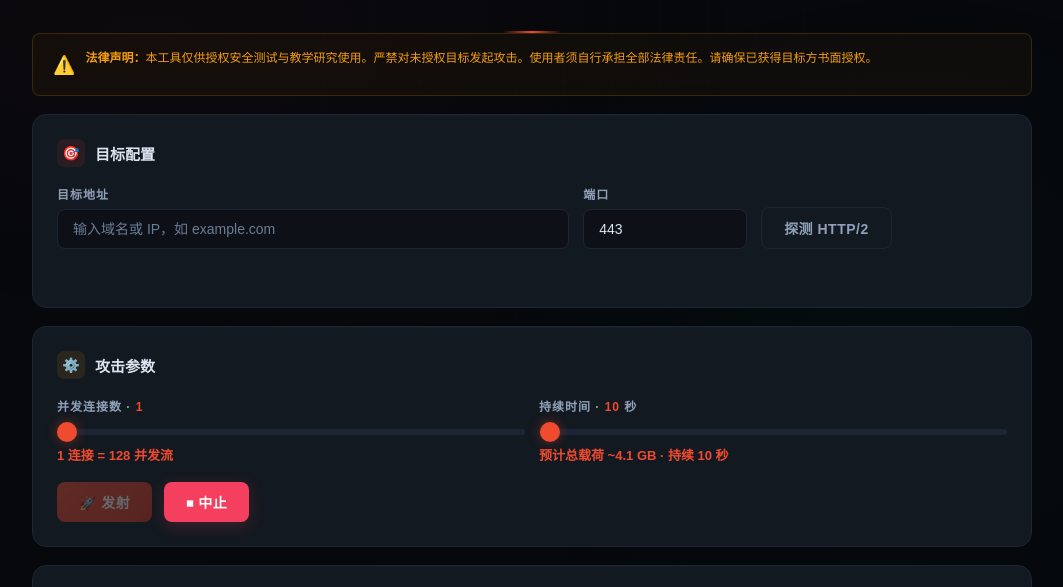
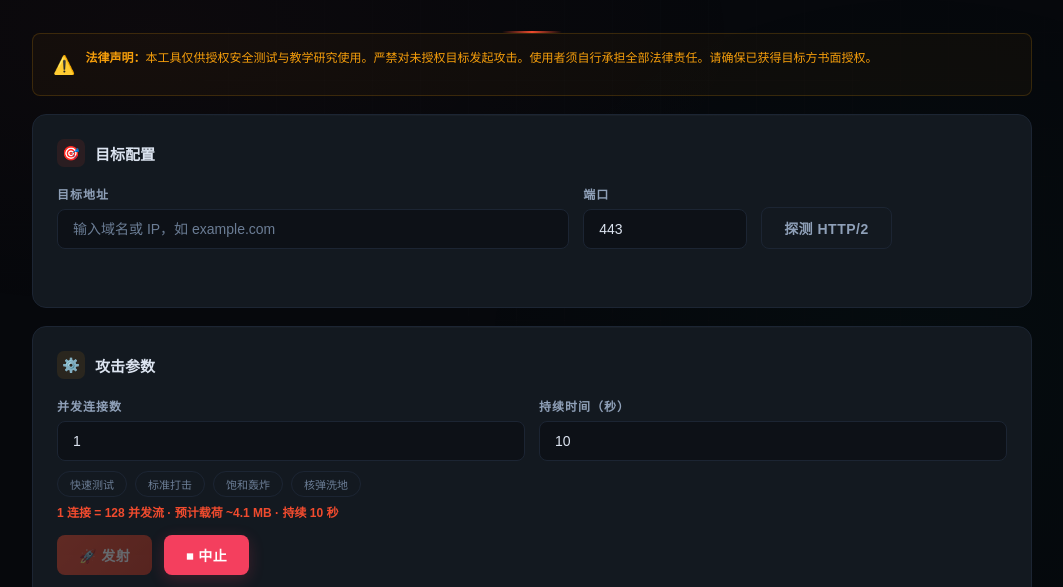
Before and after one commit to obrige/http2-bomb, a plain HTML site: page app/static/index.html in a window 1280 px wide. Shown: the part 208-795 px from the top of the page, without its empty margins (108-1171 px from the left). Drawn offline with Linux system fonts and the light colour scheme; no server answers.

Commit message:
Switch to unlimited number inputs + preset buttons

```diff
--- a/app/static/index.html
+++ b/app/static/index.html
@@ -53,14 +53,9 @@ body {
   mask-image: radial-gradient(ellipse 80% 80% at 50% 40%, black 20%, transparent 70%);
 }
 
-.container {
-  position: relative; z-index: 1;
-  max-width: 1040px; margin: 0 auto; padding: 24px 20px 40px;
-}
+.container { position: relative; z-index: 1; max-width: 1040px; margin: 0 auto; padding: 24px 20px 40px; }
 
-.header {
-  text-align: center; padding: 48px 0 36px; position: relative;
-}
+.header { text-align: center; padding: 48px 0 36px; position: relative; }
 .header::after {
   content: ''; position: absolute; bottom: 0; left: 50%; transform: translateX(-50%);
   width: 60px; height: 2px;
@@ -82,10 +77,7 @@ body {
   width: 6px; height: 6px; background: var(--danger); border-radius: 50%;
   animation: dot-pulse 1.5s ease-in-out infinite;
 }
-@keyframes dot-pulse {
-  0%,100% { opacity: 1; }
-  50% { opacity: .3; }
-}
+@keyframes dot-pulse { 0%,100% { opacity: 1; } 50% { opacity: .3; } }
 .header h1 {
   font-size: 38px; font-weight: 800; letter-spacing: 4px;
   background: linear-gradient(135deg, #f04b2e 0%, #f59e0b 50%, #f04b2e 100%);
@@ -94,18 +86,12 @@ body {
   animation: title-shift 4s linear infinite;
   margin-bottom: 10px;
 }
-@keyframes title-shift {
-  to { background-position: 200% center; }
-}
-.header .subtitle {
-  color: var(--text-dim); font-size: 14px; letter-spacing: 1px;
-}
+@keyframes title-shift { to { background-position: 200% center; } }
+.header .subtitle { color: var(--text-dim); font-size: 14px; letter-spacing: 1px; }
 
 .card {
-  background: var(--card);
-  border: 1px solid var(--border);
-  border-radius: var(--radius);
-  padding: 24px; margin-bottom: 18px;
+  background: var(--card); border: 1px solid var(--border);
+  border-radius: var(--radius); padding: 24px; margin-bottom: 18px;
   transition: border-color .3s, box-shadow .3s;
   position: relative; overflow: hidden;
 }
@@ -116,20 +102,18 @@ body {
 .card:hover { border-color: var(--border-hover); box-shadow: var(--glow); }
 .card-title {
   font-size: 15px; font-weight: 700; margin-bottom: 18px;
-  display: flex; align-items: center; gap: 10px;
-  color: var(--text);
+  display: flex; align-items: center; gap: 10px; color: var(--text);
 }
 .card-title .icon {
   width: 28px; height: 28px; border-radius: 7px;
-  display: flex; align-items: center; justify-content: center;
-  font-size: 14px;
+  display: flex; align-items: center; justify-content: center; font-size: 14px;
 }
 .icon-target { background: rgba(240,75,46,.1); color: var(--accent); }
 .icon-params { background: rgba(245,158,11,.1); color: var(--warning); }
 .icon-stats { background: rgba(16,185,129,.1); color: var(--success); }
 .icon-log { background: rgba(100,140,255,.1); color: #648cff; }
 
-.form-row { display: flex; gap: 14px; flex-wrap: wrap; }
+.form-row { display: flex; gap: 14px; flex-wrap: wrap; align-items: flex-end; }
 .form-group { flex: 1; min-width: 120px; }
 .form-group label {
   display: block; font-size: 12px; color: var(--text-mid);
@@ -146,29 +130,26 @@ body {
   border-color: var(--accent); box-shadow: 0 0 0 3px rgba(240,75,46,.08);
 }
 .form-group input::placeholder { color: var(--text-dim); }
+.param-hint {
+  font-size: 12px; color: var(--accent); margin-top: 6px; font-weight: 600;
+  min-height: 18px;
+}
 
-input[type="range"] {
-  -webkit-appearance: none; width: 100%; height: 6px;
-  background: var(--border); border-radius: 3px; outline: none;
-  cursor: pointer; padding: 0; border: none;
+.preset-row { display: flex; gap: 8px; flex-wrap: wrap; margin-top: 10px; }
+.preset {
+  padding: 4px 12px; border-radius: 14px; font-size: 11px;
+  cursor: pointer; border: 1px solid var(--border);
+  background: transparent; color: var(--text-dim);
+  font-family: var(--font); transition: all .2s;
 }
-input[type="range"]::-webkit-slider-thumb {
-  -webkit-appearance: none; width: 20px; height: 20px;
-  background: var(--accent); border-radius: 50%;
-  cursor: pointer; box-shadow: 0 0 12px rgba(240,75,46,.4);
-  transition: transform .15s;
-}
-input[type="range"]::-webkit-slider-thumb:hover { transform: scale(1.2); }
-.range-value {
-  font-size: 13px; color: var(--accent); margin-top: 6px; font-weight: 700;
-}
+.preset:hover { border-color: var(--accent); color: var(--accent); background: rgba(240,75,46,.06); }
+.preset.active { border-color: var(--accent); color: var(--accent); background: rgba(240,75,46,.08); }
 
 .btn {
   padding: 10px 22px; border: none; border-radius: var(--radius-sm);
   font-size: 14px; font-weight: 700; cursor: pointer;
   font-family: var(--font); transition: all .2s;
-  display: inline-flex; align-items: center; gap: 7px;
-  letter-spacing: .5px;
+  display: inline-flex; align-items: center; gap: 7px; letter-spacing: .5px;
 }
 .btn:active { transform: scale(.96); }
 .btn-primary {
@@ -177,29 +158,19 @@ input[type="range"]::-webkit-slider-thumb:hover { transform: scale(1.2); }
 }
 .btn-primary:hover { box-shadow: 0 6px 24px rgba(240,75,46,.4); transform: translateY(-1px); }
 .btn-primary:disabled { opacity: .35; cursor: not-allowed; transform: none; box-shadow: none; }
-.btn-danger {
-  background: var(--danger); color: #fff;
-  box-shadow: 0 4px 16px rgba(244,63,94,.2);
-}
+.btn-danger { background: var(--danger); color: #fff; box-shadow: 0 4px 16px rgba(244,63,94,.2); }
 .btn-danger:hover { box-shadow: 0 6px 24px rgba(244,63,94,.35); }
-.btn-outline {
-  background: transparent; border: 1px solid var(--border); color: var(--text-mid);
-}
+.btn-outline { background: transparent; border: 1px solid var(--border); color: var(--text-mid); }
 .btn-outline:hover { border-color: var(--accent2); color: var(--accent2); }
 .btn-sm { padding: 5px 14px; font-size: 12px; border-radius: 6px; }
 .btn-group { display: flex; gap: 12px; flex-wrap: wrap; }
 
-.status-grid {
-  display: grid; grid-template-columns: repeat(auto-fit, minmax(130px, 1fr));
-  gap: 14px;
-}
+.status-grid { display: grid; grid-template-columns: repeat(auto-fit, minmax(130px, 1fr)); gap: 14px; }
 .stat-card {
   background: var(--surface); padding: 16px 20px; border-radius: 10px;
   border: 1px solid var(--border); text-align: center;
 }
-.stat-value {
-  font-size: 30px; font-weight: 800; font-family: var(--mono);
-}
+.stat-value { font-size: 30px; font-weight: 800; font-family: var(--mono); }
 .stat-value.accent { color: var(--accent2); }
 .stat-value.danger { color: var(--danger); }
 .stat-value.warning { color: var(--warning); }
@@ -217,10 +188,7 @@ input[type="range"]::-webkit-slider-thumb:hover { transform: scale(1.2); }
 .log-line.err { color: var(--danger); }
 .log-line.warn { color: var(--warning); }
 .log-line.muted { color: var(--text-dim); }
-.log-toolbar {
-  display: flex; align-items: center; justify-content: space-between;
-  margin-bottom: 10px;
-}
+.log-toolbar { display: flex; align-items: center; justify-content: space-between; margin-bottom: 10px; }
 .log-counter { font-size: 11px; color: var(--text-dim); font-family: var(--mono); }
 
 .disclaimer-box {
@@ -235,10 +203,7 @@ input[type="range"]::-webkit-slider-thumb:hover { transform: scale(1.2); }
 .result-fail { color: var(--danger); font-weight: 600; }
 .result-info { color: var(--text-dim); }
 
-.footer {
-  text-align: center; padding: 32px 0 16px; color: var(--text-dim);
-  font-size: 11px; letter-spacing: 1px;
-}
+.footer { text-align: center; padding: 32px 0 16px; color: var(--text-dim); font-size: 11px; letter-spacing: 1px; }
 
 .spinner {
   display: inline-block; width: 14px; height: 14px;
@@ -276,9 +241,7 @@ input[type="range"]::-webkit-slider-thumb:hover { transform: scale(1.2); }
   </div>
 
   <div class="card">
-    <div class="card-title">
-      <span class="icon icon-target">🎯</span> 目标配置
-    </div>
+    <div class="card-title"><span class="icon icon-target">🎯</span> 目标配置</div>
     <div class="form-row">
       <div class="form-group" style="flex:2.5">
         <label>目标地址</label>
@@ -288,38 +251,35 @@ input[type="range"]::-webkit-slider-thumb:hover { transform: scale(1.2); }
         <label>端口</label>
         <input type="number" id="port" value="443" min="1" max="65535">
       </div>
-      <div class="form-group" style="flex:1.2;min-width:120px;display:flex;align-items:flex-end">
-        <button class="btn btn-outline" onclick="checkTarget()" id="btnCheck">
-          探测 HTTP/2
-        </button>
+      <div class="form-group" style="flex:1.2;min-width:120px">
+        <button class="btn btn-outline" onclick="checkTarget()" id="btnCheck">探测 HTTP/2</button>
       </div>
     </div>
     <div id="checkResult" style="margin-top:14px;font-size:13px;min-height:20px;"></div>
   </div>
 
   <div class="card">
-    <div class="card-title">
-      <span class="icon icon-params">⚙️</span> 攻击参数
-    </div>
+    <div class="card-title"><span class="icon icon-params">⚙️</span> 攻击参数</div>
     <div class="form-row">
       <div class="form-group">
-        <label>并发连接数 · <span style="color:var(--accent);font-weight:700" id="connLabel">1</span></label>
-        <input type="range" id="connections" min="1" max="1024" value="1" oninput="onSlider()">
-        <div class="range-value" id="connHint">1 连接 = 128 并发流</div>
+        <label>并发连接数</label>
+        <input type="number" id="connections" value="1" min="1" oninput="updateParams()">
       </div>
       <div class="form-group">
-        <label>持续时间 · <span style="color:var(--accent);font-weight:700" id="holdLabel">10</span> 秒</label>
-        <input type="range" id="hold" min="1" max="3600" value="10" oninput="onSlider()">
-        <div class="range-value" id="holdHint">预计总载荷 ~3.2 MB</div>
+        <label>持续时间（秒）</label>
+        <input type="number" id="hold" value="10" min="1" oninput="updateParams()">
       </div>
     </div>
-    <div class="btn-group" style="margin-top:18px">
-      <button class="btn btn-primary" onclick="startAttack()" id="btnStart" disabled>
-        🚀 发射
-      </button>
-      <button class="btn btn-danger" onclick="stopAttack()" id="btnStop" disabled>
-        ⏹ 中止
-      </button>
+    <div class="preset-row">
+      <button class="preset" onclick="setPreset(1,10)">快速测试</button>
+      <button class="preset" onclick="setPreset(64,60)">标准打击</button>
+      <button class="preset" onclick="setPreset(256,300)">饱和轰炸</button>
+      <button class="preset" onclick="setPreset(1024,3600)">核弹洗地</button>
+    </div>
+    <div class="param-hint" id="paramHint">1 连接 = 128 并发流 · 预计载荷 ~0.0 GB</div>
+    <div class="btn-group" style="margin-top:14px">
+      <button class="btn btn-primary" onclick="startAttack()" id="btnStart" disabled>🚀 发射</button>
+      <button class="btn btn-danger" onclick="stopAttack()" id="btnStop" disabled>⏹ 中止</button>
       <span id="attackSpinner" style="display:none;align-items:center;gap:8px;color:var(--accent);font-size:13px">
         <span class="spinner"></span> 攻击进行中...
       </span>
@@ -327,9 +287,7 @@ input[type="range"]::-webkit-slider-thumb:hover { transform: scale(1.2); }
   </div>
 
   <div class="card">
-    <div class="card-title">
-      <span class="icon icon-stats">📊</span> 实时战报
-    </div>
+    <div class="card-title"><span class="icon icon-stats">📊</span> 实时战报</div>
     <div class="status-grid" id="statsGrid">
       <div class="stat-card">
         <div class="stat-value accent" id="statSent">—</div>
@@ -351,9 +309,7 @@ input[type="range"]::-webkit-slider-thumb:hover { transform: scale(1.2); }
   </div>
 
   <div class="card">
-    <div class="card-title">
-      <span class="icon icon-log">📜</span> 实时日志
-    </div>
+    <div class="card-title"><span class="icon icon-log">📜</span> 实时日志</div>
     <div class="log-toolbar">
       <span class="log-counter" id="logCounter">共 0 条</span>
       <button class="btn btn-outline btn-sm" onclick="clearLogs()">清屏</button>
@@ -374,19 +330,27 @@ let eventSource = null;
 let logCount = 0;
 let isRunning = false;
 
-function onSlider() {
-  const conn = +document.getElementById('connections').value;
-  const hold = +document.getElementById('hold').value;
-  document.getElementById('connLabel').textContent = conn;
-  document.getElementById('holdLabel').textContent = hold;
+function formatSize(streams) {
+  const totalMB = streams * 32.7 / 1024;
+  if (totalMB >= 1024) return (totalMB / 1024).toFixed(2) + ' GB';
+  if (totalMB >= 1) return totalMB.toFixed(1) + ' MB';
+  return (totalMB * 1024).toFixed(0) + ' KB';
+}
+
+function updateParams() {
+  const conn = +document.getElementById('connections').value || 0;
+  const hold = +document.getElementById('hold').value || 0;
   const streams = conn * 128;
-  const gb = (streams * 32.7 / 1024);
-  document.getElementById('connHint').textContent = `${conn} 连接 = ${streams.toLocaleString()} 并发流`;
-  if (gb >= 1) {
-    document.getElementById('holdHint').textContent = `预计总载荷 ~${gb.toFixed(1)} GB · 持续 ${hold} 秒`;
-  } else {
-    document.getElementById('holdHint').textContent = `预计总载荷 ~${(gb*1024).toFixed(1)} MB · 持续 ${hold} 秒`;
-  }
+  document.getElementById('paramHint').textContent =
+    `${conn.toLocaleString()} 连接 = ${streams.toLocaleString()} 并发流 · 预计载荷 ~${formatSize(streams)} · 持续 ${hold.toLocaleString()} 秒`;
+}
+
+function setPreset(conn, hold) {
+  document.getElementById('connections').value = conn;
+  document.getElementById('hold').value = hold;
+  document.querySelectorAll('.preset').forEach(b => b.classList.remove('active'));
+  event.target.classList.add('active');
+  updateParams();
 }
 
 async function checkTarget() {
@@ -394,13 +358,10 @@ async function checkTarget() {
   const port = document.getElementById('port').value;
   const btn = document.getElementById('btnCheck');
   const res = document.getElementById('checkResult');
-
   if (!host) { res.innerHTML = '<span class="result-fail">请输入目标地址</span>'; return; }
-
   btn.disabled = true;
   btn.innerHTML = '<span class="spinner"></span> 探测中';
   res.innerHTML = '<span class="result-info">正在检测目标 HTTP/2 支持情况...</span>';
-
   try {
     const r = await fetch(`/api/check?host=${encodeURIComponent(host)}&port=${port}`);
     const d = await r.json();
@@ -426,7 +387,8 @@ async function startAttack() {
   const connections = +document.getElementById('connections').value;
   const hold_seconds = +document.getElementById('hold').value;
   if (!host) return alert('请输入目标地址');
-
+  if (!connections || connections < 1) return alert('连接数至少为 1');
+  if (!hold_seconds || hold_seconds < 1) return alert('持续时间至少为 1 秒');
   setRunning(true);
   try {
     const r = await fetch('/api/attack', {
@@ -446,9 +408,7 @@ async function startAttack() {
 }
 
 async function stopAttack() {
-  try {
-    await fetch('/api/stop', {method: 'POST'});
-  } catch (e) {}
+  try { await fetch('/api/stop', {method: 'POST'}); } catch (e) {}
   setRunning(false);
 }
 
@@ -471,14 +431,8 @@ function addLogEl(el) {
   box.scrollTop = box.scrollHeight;
   logCount++;
   document.getElementById('logCounter').textContent = `共 ${logCount} 条`;
-  while (box.children.length > 300) {
-    box.firstChild.remove();
-    logCount = Math.max(0, logCount - 1);
-  }
-  const first = box.firstChild;
-  if (box.children.length === 1 && first.classList.contains('muted')) {
-    first.remove();
-  }
+  while (box.children.length > 300) { box.firstChild.remove(); logCount = Math.max(0, logCount - 1); }
+  if (box.children.length === 1 && box.firstChild.classList.contains('muted')) box.firstChild.remove();
 }
 
 function connectSSE() {
@@ -511,7 +465,7 @@ setInterval(async () => {
 }, 1000);
 
 connectSSE();
-onSlider();
+updateParams();
 </script>
 </body>
-</html>
+  </html>
```
